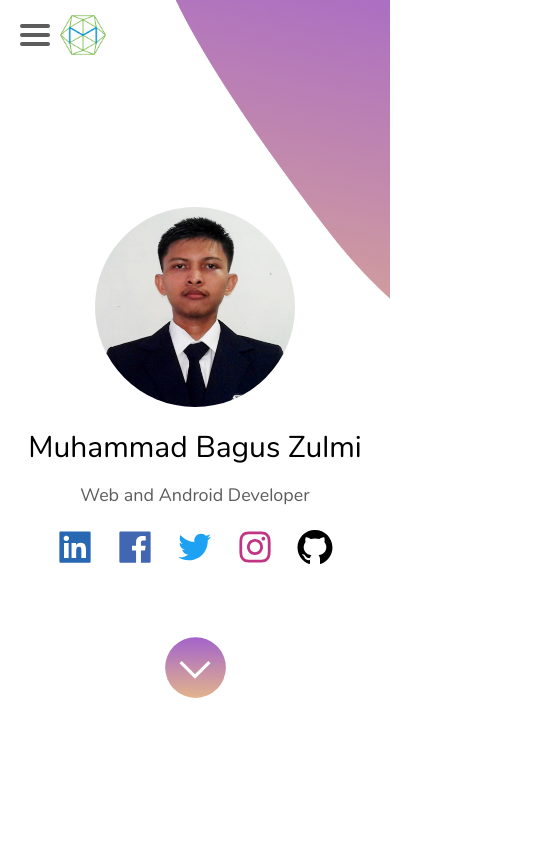
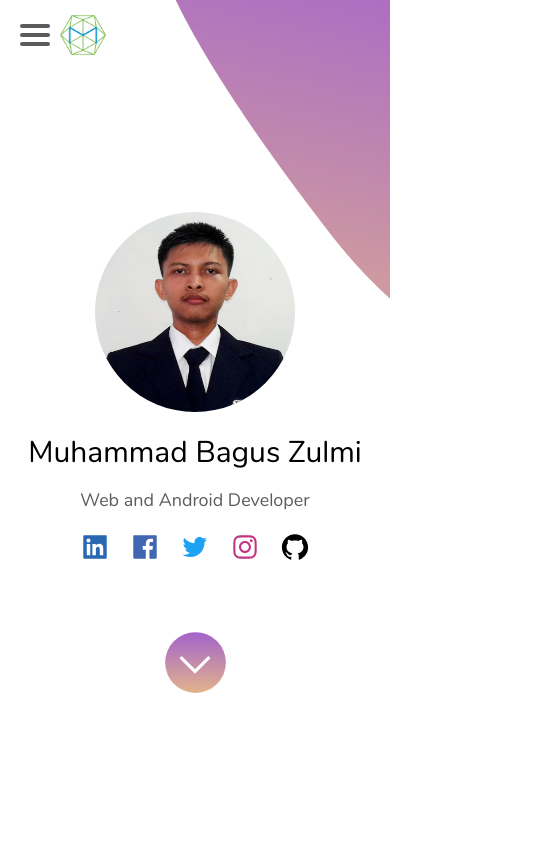
Before and after one commit to mbaguszulmi/mbaguszulmi.github.io, a React (Create React App) app: page /#/ in a window 390 px wide. Shown: the top 844 px of the page, 557 px wide, since content can reach past the window. Built offline with nearby package versions, Linux system fonts and the light colour scheme.

Commit message:
reduce socials icon on tablet media and down

```diff
--- a/src/assets/css/style.scss
+++ b/src/assets/css/style.scss
@@ -17,6 +17,12 @@ $desktop-width: 1024px;
 
 @mixin tablet-media-up {
     @media (min-width: #{$tablet-width}) {
+        @content;
+    }
+}
+
+@mixin tablet-media-down {
+    @media (max-width: #{$desktop-width - 1px}) {
         @content;
     }
 }
@@ -868,6 +874,11 @@ div.socials {
         height: 40px;
         margin: 0 10px;
 
+        @include tablet-media-down {
+            width: 30px;
+            height: 30px;
+        }
+
         &.linkedin {
             background: center / contain url('../images/linkedinicon.svg');
         }
```
